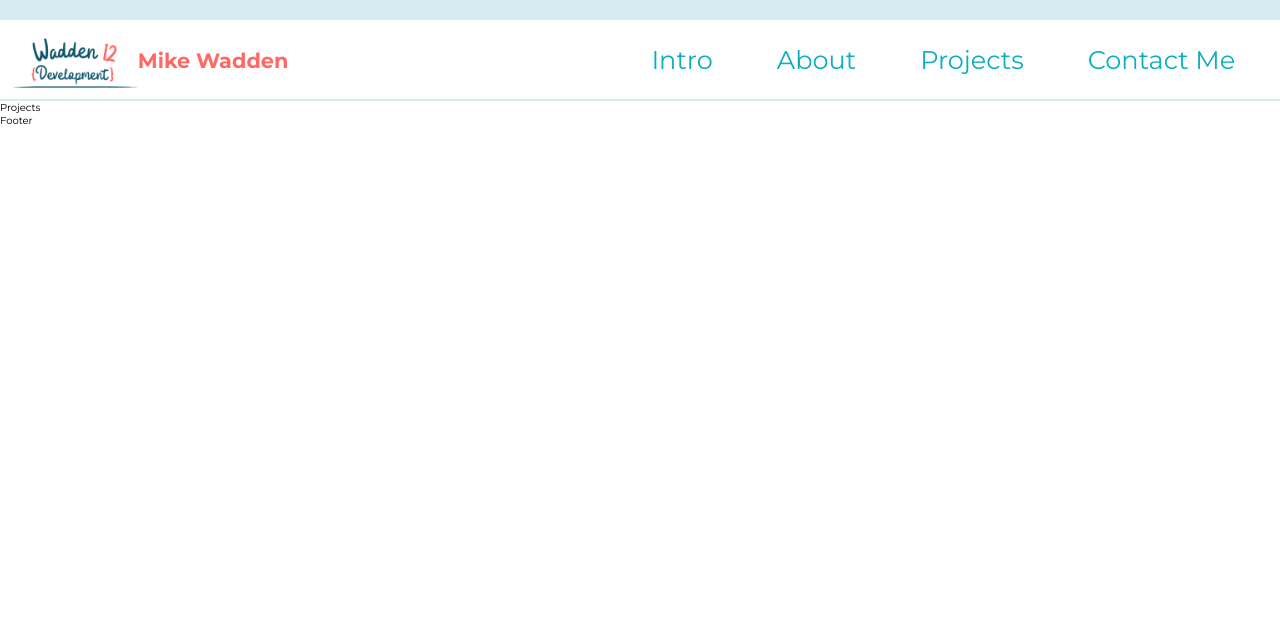
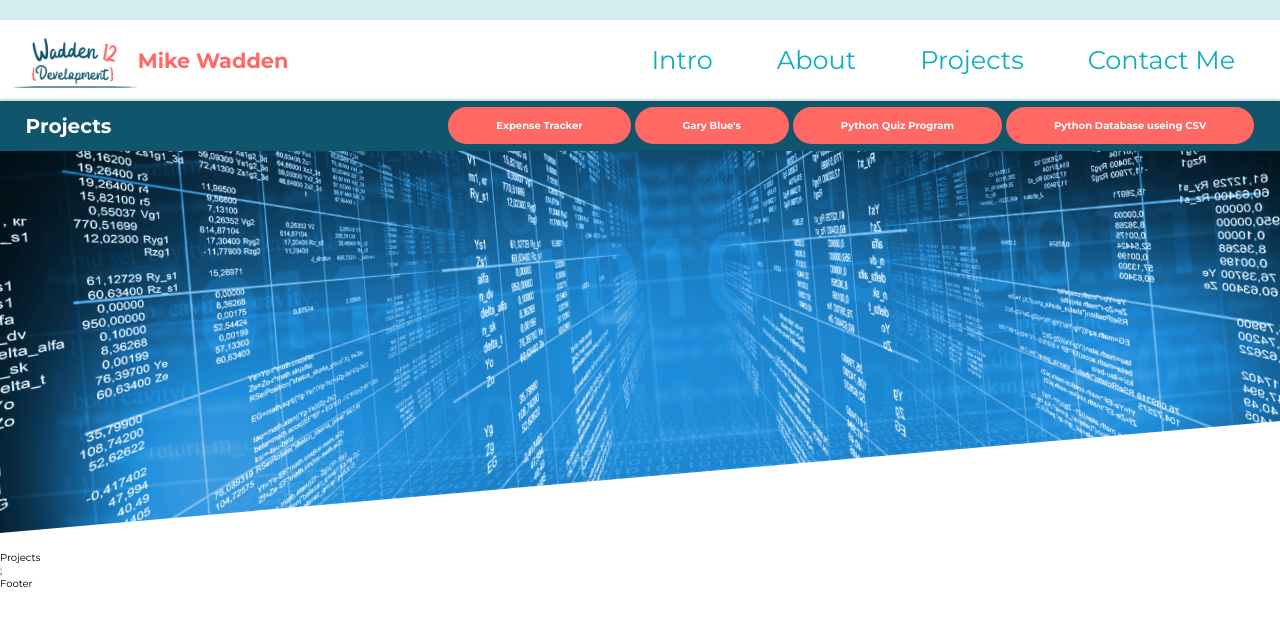
Before and after one commit to Wadden12/FinalSprintPortFolio, a React (Create React App) app: page /projects in a window 1280 px wide. Shown: the top 626 px of the page. Built offline with nearby package versions, Linux system fonts and the light colour scheme.

Commit message:
worked on Nav for projects page

```diff
--- a/src/App.js
+++ b/src/App.js
@@ -5,7 +5,7 @@ import NavBar from "./UI/navbar";
 import { Routes, Route } from "react-router-dom";
 import Intro from "./components/intro";
 import About from "./components/about";
-import Projects from "./components/projects";
+import Projects from "./components/Projects/projects";
 import Contact from "./components/contact/contact";
 import Footer from "./UI/footer";
 
--- /dev/null
+++ b/src/components/Projects/projectHeader.jsx
@@ -0,0 +1,24 @@
+import { Fragment } from "react";
+import classes from "./projectHeader.module.css";
+import softwareImage from "../../Images/ProjectHeader.png";
+
+const ProjectHeader = (props) => {
+  return (
+    <Fragment>
+      <header className={classes.header}>
+        <h1>Projects</h1>
+        <div className={classes.navButton}>
+          <button className={classes.button}>Expense Tracker</button>
+          <button className={classes.button}>Gary Blue's</button>
+          <button className={classes.button}>Python Quiz Program</button>
+          <button className={classes.button}>Python Database useing CSV</button>
+        </div>
+      </header>
+      <div className={classes["main-image"]}>
+        <img src={softwareImage} alt=" decorateive banner" />
+      </div>
+    </Fragment>
+  );
+};
+
+export default ProjectHeader;
--- /dev/null
+++ b/src/components/Projects/projectHeader.module.css
@@ -0,0 +1,62 @@
+.header {
+  width: 100%;
+  height: auto;
+  background-color: #0f556b;
+  /* color: #f7f659; */
+  color: white;
+  display: flex;
+  flex-wrap: wrap;
+  justify-content: space-between;
+  align-items: center;
+  padding: 0 2%;
+  box-shadow: 0 2px 8px rgba(0, 0, 0, 0.25);
+  z-index: 10;
+}
+
+.main-image {
+  width: 100%;
+  height: 25rem;
+  z-index: 0;
+  overflow: hidden;
+}
+
+.main-image img {
+  width: 110%;
+  height: 100%;
+  object-fit: cover;
+  transform: rotateZ(-5deg) translateY(-5rem) translateX(-1rem);
+}
+
+.button {
+  cursor: pointer;
+  font: inherit;
+  border: none;
+  background-color: #ff6863;
+  color: white;
+  padding: 0.75rem 3rem;
+  margin-left: 0.25rem;
+  align-items: center;
+  border-radius: 25px;
+  font-weight: bold;
+}
+
+.button:hover,
+.button:active {
+  background-color: #ff6863;
+}
+
+.button:hover,
+.button:active {
+  background-color: #ff3730;
+}
+
+.navButton {
+  display: flex;
+}
+
+@media screen and (max-width: 768px) {
+  .navButton,
+  .header {
+    flex-direction: column;
+  }
+}
--- /dev/null
+++ b/src/components/Projects/projects.jsx
@@ -0,0 +1,14 @@
+import React from "react";
+import classes from "./projects.module.css";
+import ProjectHeader from "./projectHeader";
+
+const Projects = () => {
+  return (
+    <React.Fragment>
+      <ProjectHeader />
+      <div>Projects</div>;
+    </React.Fragment>
+  );
+};
+
+export default Projects;
--- a/src/components/projects.jsx
+++ /dev/null
@@ -1,7 +0,0 @@
-import React from "react";
-
-const Projects = () => {
-  return <div>Projects</div>;
-};
-
-export default Projects;
```
Also changed, not shown: src/Images/ProjectHeader.png (added), src/components/Projects/projectSummary.jsx (added), src/components/Projects/projectSummary.module.css (added).
